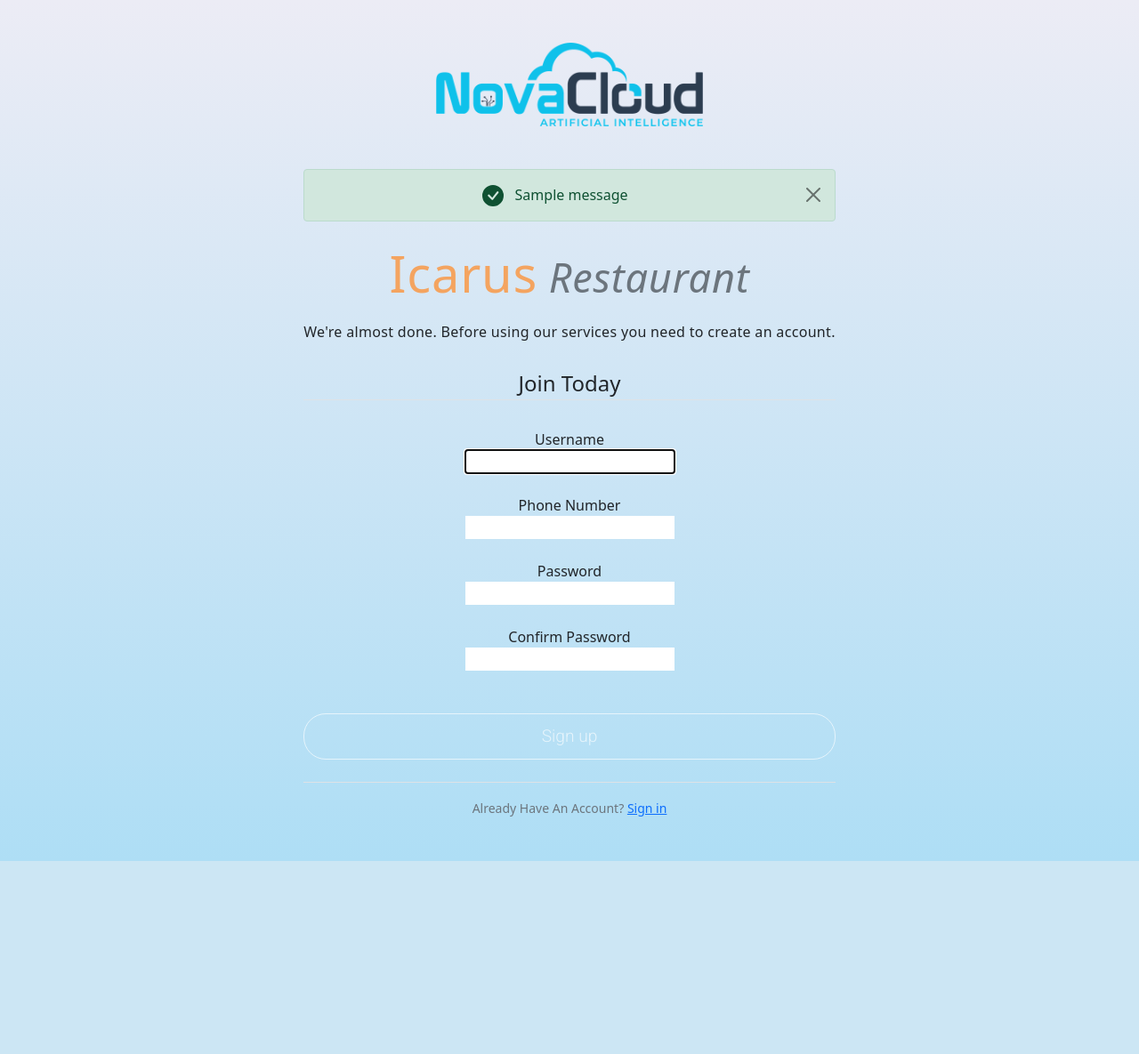
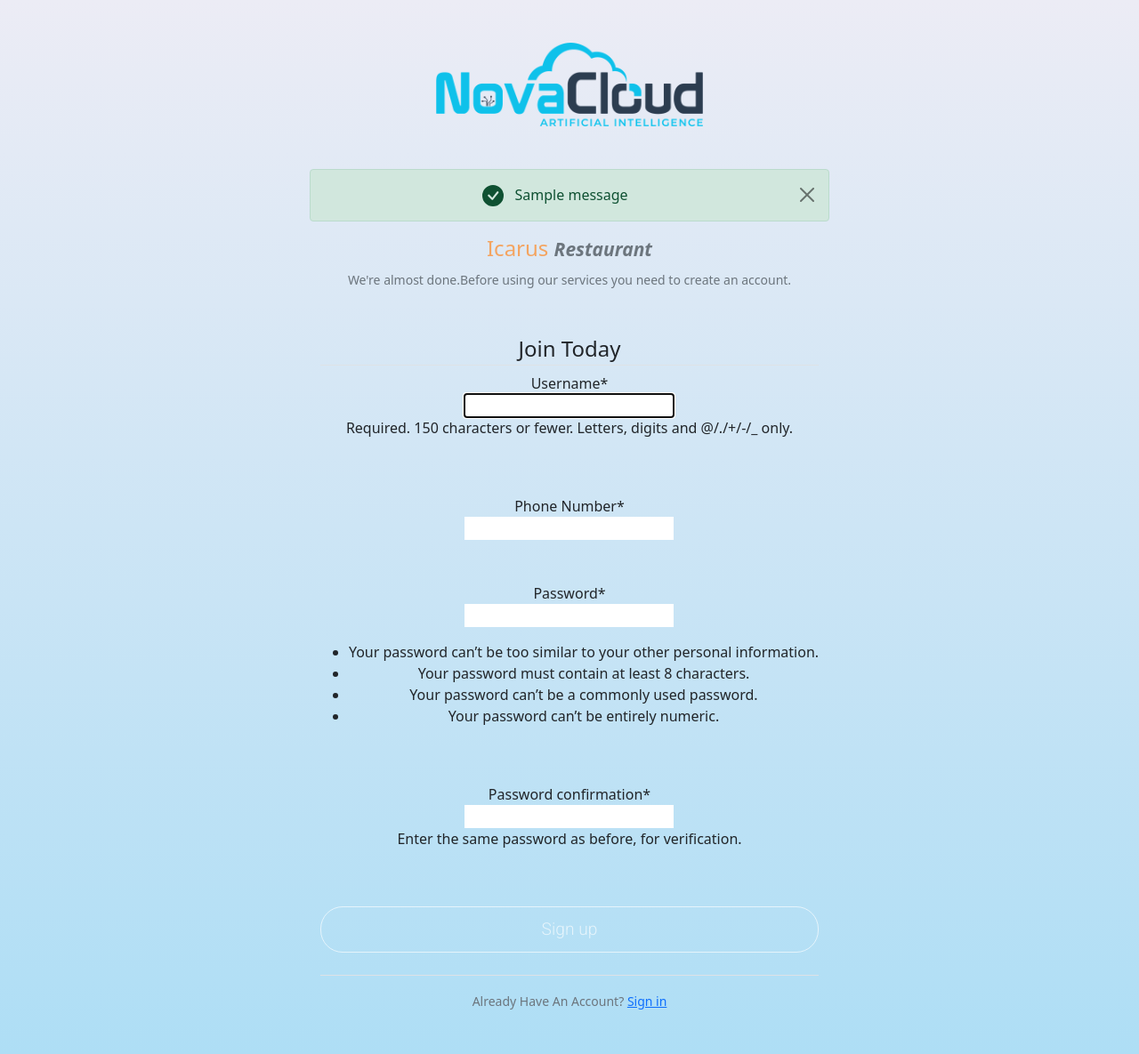
Before and after one commit to NDriDiby/Restaurent, a Django app: template Customer/templates/Customer/Register.html in a window 1280 px wide. Shown: the whole page at 89% size. Before the commit the page ends 968 px from the top, so only its background shows below. Run offline with Django 3.2, Linux system fonts and the light colour scheme; the template is opened without the code that fills it: values that come from a table or form of the project are taken from there, most other values are stand-ins (such as "Sample title", 1, 10 or a date in 2020); one stand-in notice (Sample message) is shown; some libraries are stand-ins or nearby versions.

Commit message:
New version

```diff
--- a/Customer/templates/Customer/Register.html
+++ b/Customer/templates/Customer/Register.html
@@ -1,23 +1,25 @@
  {% extends 'Customer/base_login.html' %} {% load static %} {% load crispy_forms_tags %} {% block content %}
 
 
-<div class='welcome'><b style='color:sandybrown'>Icarus</b><small class='text-muted' style='font-size: 45px;'><i> <strong> Restaurant</strong> </i></small></div>
-<div class='subtitle mt-3'>We're almost done. Before using our services you need to create an account.</div>
-<div class='input-fields mt-2'>
-    {% if form.errors %}
-    <p class='mt-1' style='color:tomato;text-align: center;'>This username is already taken. Please try another one.</p>
-    {% endif %}
-    <form method='POST' class="mt-4" novalidate>
+ <div class = 'container'>
+
+  <div class = 'product' style = 'text-align:center'>
+
+        <h4 style='color:sandybrown'> Icarus <small class='text-muted' ><i> <strong> Restaurant</strong> </i></small></h4>
+        <small class='text-muted' >We're almost done.Before using our services you need to create an account.</small>
+
+    <form method='POST' class = 'mt-5' novalidate>
         {% csrf_token %}
-        <fieldset class='form-group mt-2' style='text-align:center'>
+
+        <fieldset class='form-group ' style='text-align:center'>
             <legend class='border-bottom mb-lg-5;' style="text-align:center ;">Join Today</legend>
-            <label class='mt-4' for=Username> Username</label> <br> {{form.username}}
+            {{form.username|as_crispy_field}}
             <br>
-            <label class='mt-4' for=Username>Phone Number</label> <br> {{form.phone_number}}
+            <br> {{form.phone_number|as_crispy_field}}
             <br>
-            <label class='mt-4' for="Password1">Password</label> <br>{{form.password1}}
+             <br>{{form.password1|as_crispy_field}}
             <br>
-            <label class='mt-4' for="Password2"> Confirm Password</label><br> {{form.password2}}
+            <br> {{form.password2|as_crispy_field}}
         </fieldset>
 
         <div class='form-group mt-5'>
@@ -34,4 +36,5 @@
 </div>
 </div>
 </div>
+</div>
 {% endblock content %}
--- a/Customer/templates/Customer/base_login.html
+++ b/Customer/templates/Customer/base_login.html
@@ -40,11 +40,14 @@
                     <div class="col-12">
                         {% if messages %} {% for message in messages %}
                         <div class='alert alert-{{message.tags}} alert-dismissible' style="text-align: center;" role="alert">
-                            <svg class="bi flex-shrink-0 me-2" width="24" height="24" role="img" aria-label="Success:"><use xlink:href="#check-circle-fill"/></svg> {{message}}
+                            {% if message.tags == 'success' %}
+                            <svg class="bi flex-shrink-0 me-2" width="24" height="24" role="img" aria-label="{{message.tags}}:"><use xlink:href="#check-circle-fill"/></svg> {{message}} {% else %}
+                            <svg class="bi flex-shrink-0 me-2" width="24" height="24" role="img" aria-label="Warning:"><use xlink:href="#exclamation-triangle-fill"/></svg> {{message}} {% endif %}
                             <button type="button" class="btn-close" data-bs-dismiss="alert" aria-label="Close"></button>
                         </div>
-                        {% endfor %} {% endif %}
+                        {% endfor %}
                     </div>
+                    {% endif %}
 
                     {% block content %} {% endblock content %}
 
--- a/Resto/views.py
+++ b/Resto/views.py
@@ -115,7 +115,7 @@ def MenuDetails(request,menu_id):
         order_table = request.POST.get('item')
         order_table = Item.objects.filter(id=order_table)
         order_table = order_table[0]
-        messages.success(request,f'{order_table} ajouté a votre table')
+        messages.success(request,f'{order_table} a été ajouté votre table')
 
 
     context = {
```
Also changed, not shown: Customer/templates/Customer/Login.html (+25 -42 lines), Customer/views.py (+13 -6 lines).
